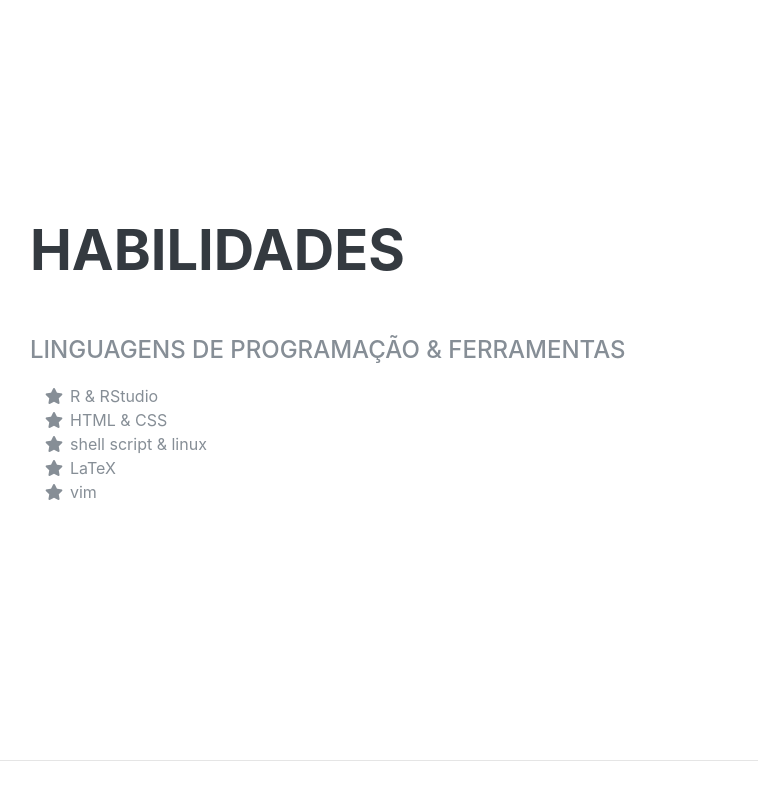
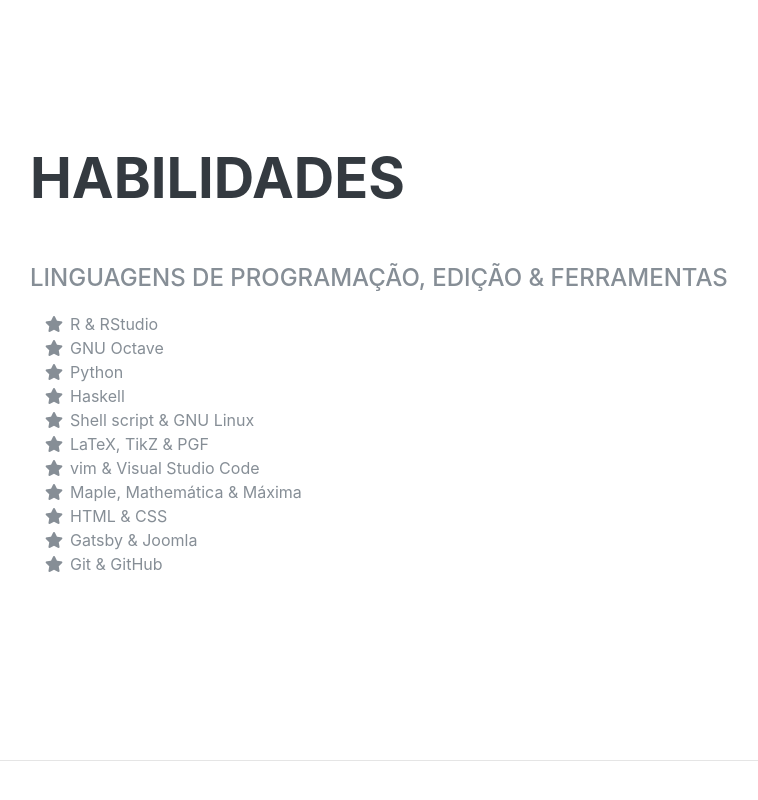
Before and after one commit to supervedovatto/thiagovedovatto.site, a Gatsby site: page / in a window 1280 px wide. Shown: the part 3680-4480 px from the top of the page, without its empty margins (290-1048 px from the left). Built offline with nearby package versions, Linux system fonts and the light colour scheme; Gatsby itself is replaced by a stand-in of ours; a web font is replaced by a local one.

Commit message:
Atualização das Habilidades

```diff
--- a/gatsby-config.js
+++ b/gatsby-config.js
@@ -36,7 +36,7 @@
         // Delays sending pageview hits on route update (in milliseconds)
         pageTransitionDelay: 0,
         // Enables Google Optimize using your container Id
-        optimizeId: "UA-145399492-1",
+        // optimizeId: "UA-145399492-1",
         // Enables Google Optimize Experiment ID
         // experimentId: "YOUR_GOOGLE_EXPERIMENT_ID",
         // Set Variation ID. 0 for original 1,2,3....
--- a/src/pages/index.js
+++ b/src/pages/index.js
@@ -2,7 +2,7 @@
 
 import Layout from '../components/Layout';
 
-import { Link } from 'gatsby';
+// import { Link } from 'gatsby';
 import Sidebar from '../components/Sidebar';
 import config from '../../config';
 
@@ -28,13 +28,7 @@
           </div>
           <p className="lead mb-0">
             Professor no <a href="https://www.ifg.edu.br/">Instituto Federal de Educação, Ciência e Tecnologia de Goiás</a> (campus Goiânia) desde Agosto de 2013.
-            Com passagens e projetos desenvolvidos em várias universidades como
-            <a href="https://www.ufg.br/">UFG</a>,
-            <a href="https://www2.ufscar.br/">UFSCar</a>,
-            <a href="https://www.unb.br/">UnB</a>,
-            <a href="https://www.ufpe.br/">UFPE</a>,
-            <a href="https://www5.usp.br/">USP</a> e
-            <a href="http://www.ufc.br/">UFC</a>.
+            Com passagens e projetos desenvolvidos em várias universidades como <a href="https://www.ufg.br/">UFG</a>, <a href="https://www2.ufscar.br/">UFSCar</a>, <a href="https://www.unb.br/">UnB</a>, <a href="https://www.ufpe.br/">UFPE</a>, <a href="https://www5.usp.br/">USP</a> e <a href="http://www.ufc.br/">UFC</a>.
           </p>
           <p className="lead mb-5">
             Se precisar de ajuda em suas análises estatísticas, pode contar comigo, ficarei feliz em ajudar.
@@ -251,7 +245,7 @@
           <h2 className="mb-5">Habilidades</h2>
 
           <div className="subheading mb-3">
-            Linguagens de Programação &amp; Ferramentas
+            Linguagens de Programação, Edição &amp; Ferramentas
           </div>
 
           <ul className="fa-ul mb-0">
@@ -259,16 +253,34 @@
               <i className="fa-li fa fa-star"></i> R  &amp; RStudio
             </li>
             <li>
+              <i className="fa-li fa fa-star"></i> GNU Octave
+            </li>
+            <li>
+              <i className="fa-li fa fa-star"></i> Python
+            </li>
+            <li>
+              <i className="fa-li fa fa-star"></i> Haskell
+            </li>
+            <li>
+              <i className="fa-li fa fa-star"></i> Shell script  &amp; GNU Linux
+            </li>
+            <li>
+              <i className="fa-li fa fa-star"></i> LaTeX, TikZ &amp; PGF
+            </li>
+            <li>
+              <i className="fa-li fa fa-star"></i> vim &amp; Visual Studio Code
+            </li>
+            <li>
+              <i className="fa-li fa fa-star"></i> Maple, Mathemática &amp; Máxima
+            </li>
+            <li>
               <i className="fa-li fa fa-star"></i> HTML  &amp; CSS
             </li>
             <li>
-              <i className="fa-li fa fa-star"></i> shell script  &amp; linux
+              <i className="fa-li fa fa-star"></i> Gatsby &amp; Joomla
             </li>
             <li>
-              <i className="fa-li fa fa-star"></i> LaTeX
-            </li>
-            <li>
-              <i className="fa-li fa fa-star"></i> vim
+              <i className="fa-li fa fa-star"></i> Git &amp; GitHub
             </li>
           </ul>
         </div>
```
